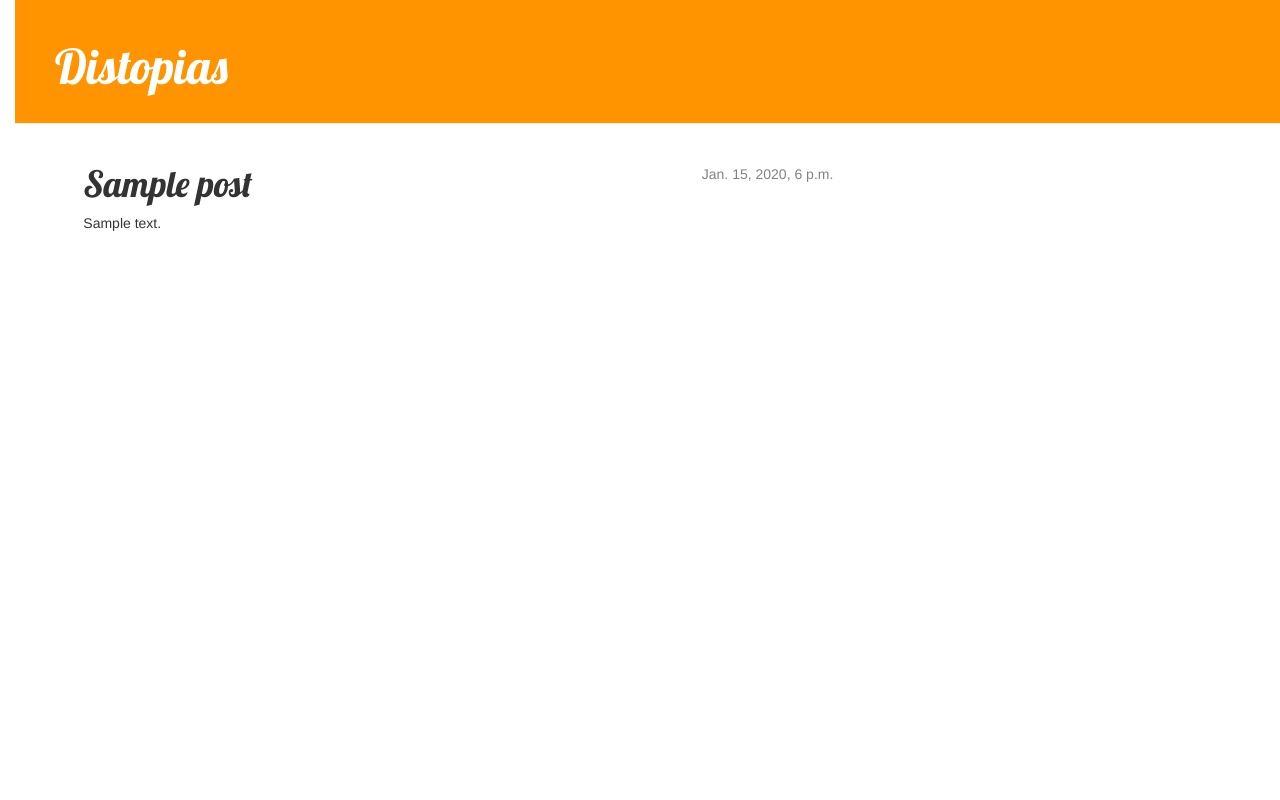
After one commit to Andrey-Shilyaev/other-blog, a Django app: page /post/1/ in a window 1280 px wide. The commit adds this page. Run offline with Django 3.2, Linux system fonts and the light colour scheme; tables that the repository leaves empty hold one stand-in row (values such as "Sample post"); some libraries are stand-ins or nearby versions.

Commit message:
'Расширение+'

```diff
--- /dev/null
+++ b/blog/static/css/blog.css
@@ -0,0 +1,63 @@
+h1 a {
+    color: #FCA205;
+    font-family: 'Lobster';
+}
+
+h2 a {
+    color: #dc44d0;
+    font-family: 'Lobster';
+
+}
+
+body {
+    padding-left: 15px;
+}
+
+.page-header {
+    background-color: #ff9400;
+    margin-top: 0;
+    padding: 20px 20px 20px 40px;
+}
+
+.page-header h1, .page-header h1 a, .page-header h1 a:visited,
+.page-header h1 a:active {
+    color: #ffffff;
+    font-size: 36pt;
+    text-decoration: none;
+}
+
+.content {
+    margin-left: 40pt;
+}
+
+h1, h2, h3, h4 {
+    font-family: 'Lobster', cursive;
+}
+
+.date {
+    float: right;
+    color: #828282;
+}
+
+.save {
+    float: right;
+}
+
+.post-form textarea, .post-form input {
+    width:  100%;
+}
+
+.top-menu, .top-menu:hover, .top-menu:visited {
+    color: #ffffff;
+    float: right;
+    font-size: 26pt;
+    margin-right: 20px;
+}
+
+.post {
+    margin-bottom: 70px;
+}
+
+.post a, .post a:visited {
+    color: #000000;
+}
--- /dev/null
+++ b/blog/templates/blog/base.html
@@ -0,0 +1,25 @@
+{% load staticfiles %}
+    <html>
+        <head>
+            <title>My site</title>
+            <link rel="stylesheet" href="//maxcdn.bootstrapcdn.com/bootstrap/3.2.0/css/bootstrap.min.css">
+            <link rel="stylesheet" href="//maxcdn.bootstrapcdn.com/bootstrap/3.2.0/css/bootstrap-theme.min.css">
+            <link rel="stylesheet" href="{% static 'css/blog.css' %}">
+            <link href="https://fonts.googleapis.com/css?family=Lobster&subset=latin,cyrillic"
+                  rel="stylesheet" type="text/css">
+
+        </head>
+        <body>
+            <div class="page-header">
+                <h1><a href="/">Distopias</a></h1>
+            </div>
+            <div class="content container">
+                <div class="row">
+                    <div class="col-md-8">
+                        {% block content %}
+                        {% endblock %}
+                    </div>
+                </div>
+            </div>
+        </body>
+    </html>
--- /dev/null
+++ b/blog/templates/blog/post_detail.html
@@ -0,0 +1,14 @@
+{% extends 'blog/base.html' %}
+
+{% block content %}
+    <div class="post">
+        {% if post.published_date %}
+            <div class="date">
+                {{ post.published_date }}
+            </div>
+        {% endif %}
+
+        <h1>{{ post.title }}</h1>
+        <p>{{ post.text }}</p>
+    </div>
+{% endblock %}
--- a/blog/urls.py
+++ b/blog/urls.py
@@ -4,5 +4,6 @@ from . import views
 
 urlpatterns = [
     url(r'^$', views.post_list, name = 'post_list'),
-    url(r'^sample.html', views.where_is_my_sample, name = 'sample')
+    url(r'^sample.html', views.where_is_my_sample, name = 'sample'),
+    url(r'^post/(?P<pk>[0-9]+)/$', views.post_detail, name='post_detail'),
 ]
--- a/blog/views.py
+++ b/blog/views.py
@@ -1,4 +1,4 @@
-from django.shortcuts import render
+from django.shortcuts import render, get_object_or_404
 from django.utils import timezone
 from .models import Post
 
@@ -13,3 +13,7 @@ def post_list(request):
 
 def where_is_my_sample(request):
     return render(request, 'blog/sample.html', {})
+
+def post_detail(request, pk):
+    post = get_object_or_404(Post, pk=pk)
+    return render(request, 'blog/post_detail.html', {'post': post})
```
Also changed, not shown: blog/templates/blog/post_list.html (+6 -12 lines).
